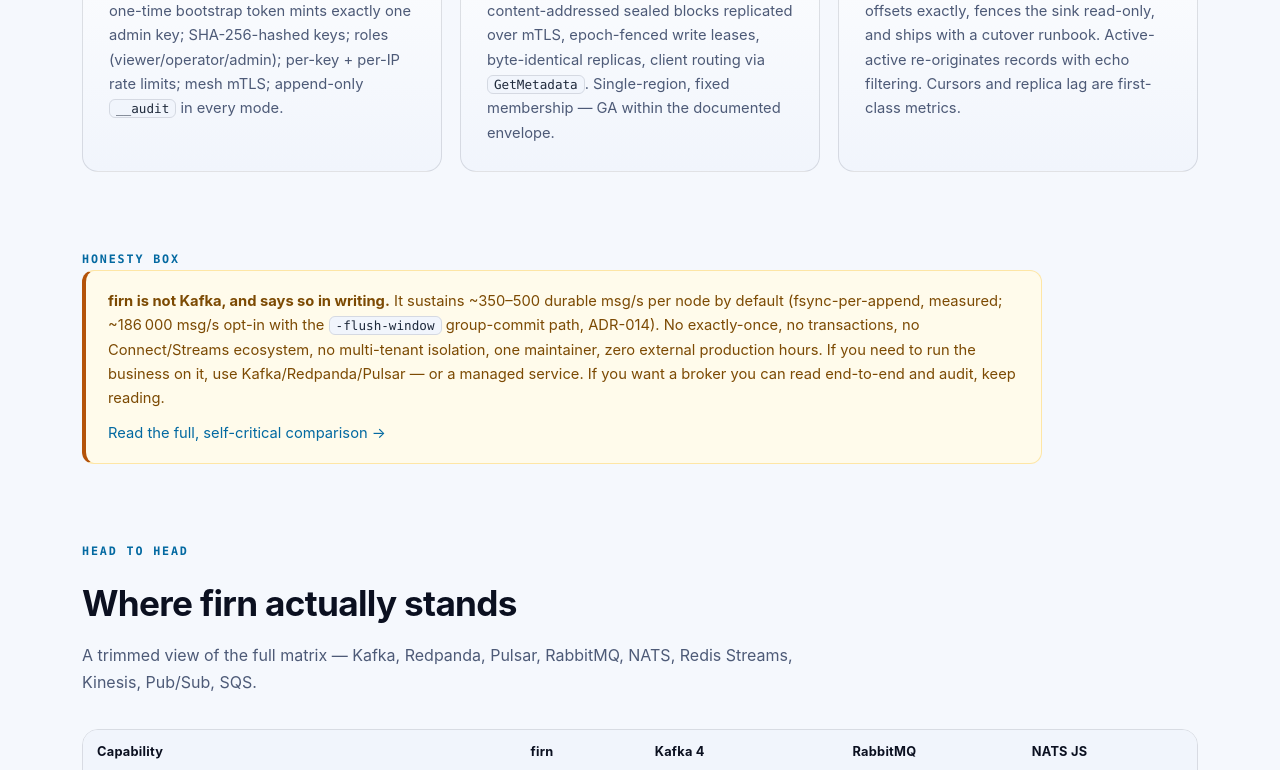
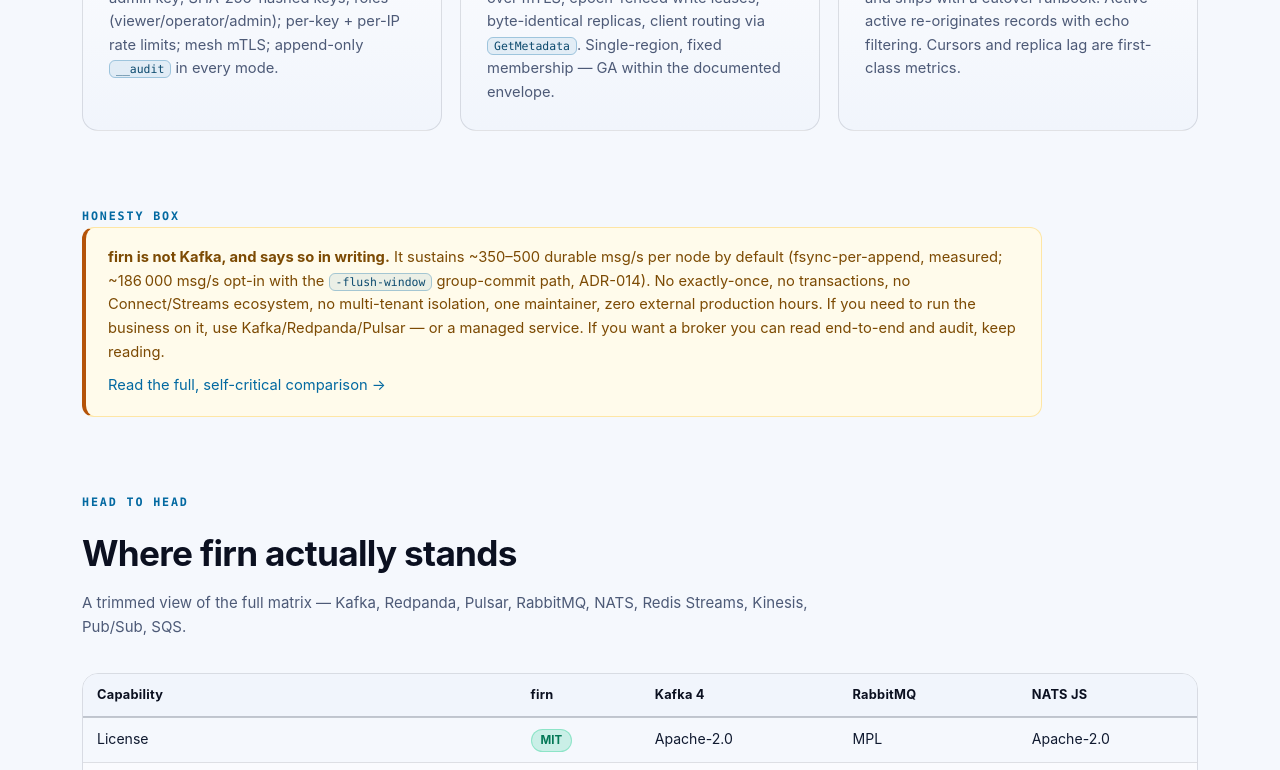
Before and after one commit to rahulkj/firn, a plain HTML site: page site/index.html in a window 1280 px wide. Shown: the part 1638-2408 px from the top of the page. Drawn offline with Linux system fonts and the light colour scheme.

Commit message:
site: distinct backdrop per code kind; no horizontal scrollbars
- inline code chips: sky-tinted chip (rgba blue) with matching border
- pre.code blocks: navy gradient panel + cyan accent bar (shell output)
- .term terminal demo: deep-navy panel with teal-tinted border (hero)
- .mermaid diagram blocks: violet-tinted panel with violet accent bar
- body text 16px → 15px, code text smaller accordingly
- pre.code / .term pre / .mermaid now wrap long lines (pre-wrap +
  overflow-wrap:anywhere) instead of scrolling horizontally — the page
  never scrolls sideways; tables keep their own scroll container as-is

```diff
--- a/site/assets/style.css
+++ b/site/assets/style.css
@@ -5,6 +5,10 @@
   --accent:#8fd3ff; --accent2:#c4b5fd; --snow:#eaf6ff;
   --ok:#34d399; --warn:#fbbf24; --bad:#f87171;
   --code:#0a0e22; --code-line:#1d2749;
+  --chip-bg:rgba(143,211,255,.09); --chip-line:rgba(143,211,255,.28); --chip-text:#a9e1ff;
+  --block-bg:linear-gradient(180deg,#111a38 0%, #0b1130 100%); --block-line:rgba(143,211,255,.35);
+  --diagram-bg:rgba(196,181,253,.055); --diagram-line:rgba(196,181,253,.38);
+  --term-bg:#0c1230; --term-line:rgba(95,234,212,.28);
   --shadow:0 18px 50px rgba(2,6,23,.5);
   --radius:16px;
 }
@@ -15,11 +19,15 @@
   --accent:#0369a1; --accent2:#6d28d9; --snow:#0b1020;
   --ok:#047857; --warn:#b45309; --bad:#b91c1c;
   --code:#0f172a; --code-line:#1e293b;
+  --chip-bg:rgba(3,105,161,.08); --chip-line:rgba(3,105,161,.3); --chip-text:#0c4a6e;
+  --block-bg:linear-gradient(180deg,#eef4fd 0%, #e2ecf9 100%); --block-line:rgba(3,105,161,.35);
+  --diagram-bg:rgba(109,40,217,.05); --diagram-line:rgba(109,40,217,.3);
+  --term-bg:#0c1230; --term-line:rgba(9,111,92,.3);
   --shadow:0 18px 45px rgba(30,41,59,.16);
 }
 *{box-sizing:border-box}
 html{scroll-behavior:smooth}
-body{margin:0;background:var(--bg);color:var(--text);font:16px/1.65 -apple-system,BlinkMacSystemFont,"Segoe UI",Roboto,"Helvetica Neue",Arial,sans-serif;-webkit-font-smoothing:antialiased}
+body{margin:0;background:var(--bg);color:var(--text);font:15px/1.6 -apple-system,BlinkMacSystemFont,"Segoe UI",Roboto,"Helvetica Neue",Arial,sans-serif;-webkit-font-smoothing:antialiased}
 a{color:var(--accent);text-decoration:none}
 a:hover{text-decoration:underline}
 .mono{font-family:ui-monospace,"SF Mono",Menlo,Consolas,monospace}
@@ -109,12 +117,20 @@ tbody tr:nth-child(even){background:color-mix(in srgb, var(--panel) 55%, transpa
 .partial{color:var(--warn);border:1px solid rgba(251,191,36,.4);background:rgba(251,191,36,.08)}
 .no{color:var(--bad);border:1px solid rgba(248,113,113,.4);background:rgba(248,113,113,.08)}
 
-/* code */
-pre.code{background:var(--code);border:1px solid var(--line2);border-radius:12px;padding:16px 18px;overflow-x:auto;font-size:.82rem;line-height:1.7;color:#c7e0ff}
-inline-code,code{font-family:ui-monospace,"SF Mono",Menlo,Consolas,monospace;font-size:.86em;background:var(--panel2);border:1px solid var(--line);border-radius:6px;padding:1px 6px;color:#cfe6ff}
-pre.code code,pre.code{background:transparent;border:0;padding:0;color:inherit;font-size:inherit}
-[data-theme="light"] code{color:#1e293b}
-h1 code,h2 code,h3 code{font-size:.8em}
+/* code — every kind gets its own backdrop */
+/* inline chip */
+code{font-family:ui-monospace,"SF Mono",Menlo,Consolas,monospace;font-size:.78em;background:var(--chip-bg);border:1px solid var(--chip-line);border-radius:6px;padding:1px 6px;color:var(--chip-text);white-space:nowrap}
+[data-theme="light"] code{color:var(--chip-text)}
+/* block: shell/code output */
+pre.code{background:var(--block-bg);border:1px solid var(--block-line);border-left:3px solid var(--accent);border-radius:12px;padding:14px 16px;white-space:pre-wrap;overflow-wrap:anywhere;word-break:break-word;font-size:.72rem;line-height:1.65;color:#cfe6ff;box-shadow:inset 0 1px 0 rgba(255,255,255,.03)}
+pre.code code{background:transparent;border:0;padding:0;color:inherit;font-size:inherit;white-space:pre}
+[data-theme="light"] pre.code code{color:#0f172a}
+/* diagram block (mermaid source/figure) */
+.mermaid{background:var(--diagram-bg);border:1px solid var(--diagram-line);border-left:3px solid var(--accent2);border-radius:12px;padding:18px;margin:16px 0}
+/* terminal demo */
+.term{border:1px solid var(--term-line);border-radius:var(--radius);background:var(--term-bg);box-shadow:var(--shadow);overflow:hidden}
+.term pre{margin:0;padding:16px 18px;white-space:pre-wrap;overflow-wrap:anywhere;word-break:break-word;font-size:.7rem;line-height:1.7;color:#c7e0ff}
+h1 code,h2 code,h3 code{font-size:.72em}
 
 /* docs layout */
 .docs-main{display:grid;grid-template-columns:250px 1fr;gap:40px;padding:44px 0 80px}
```
